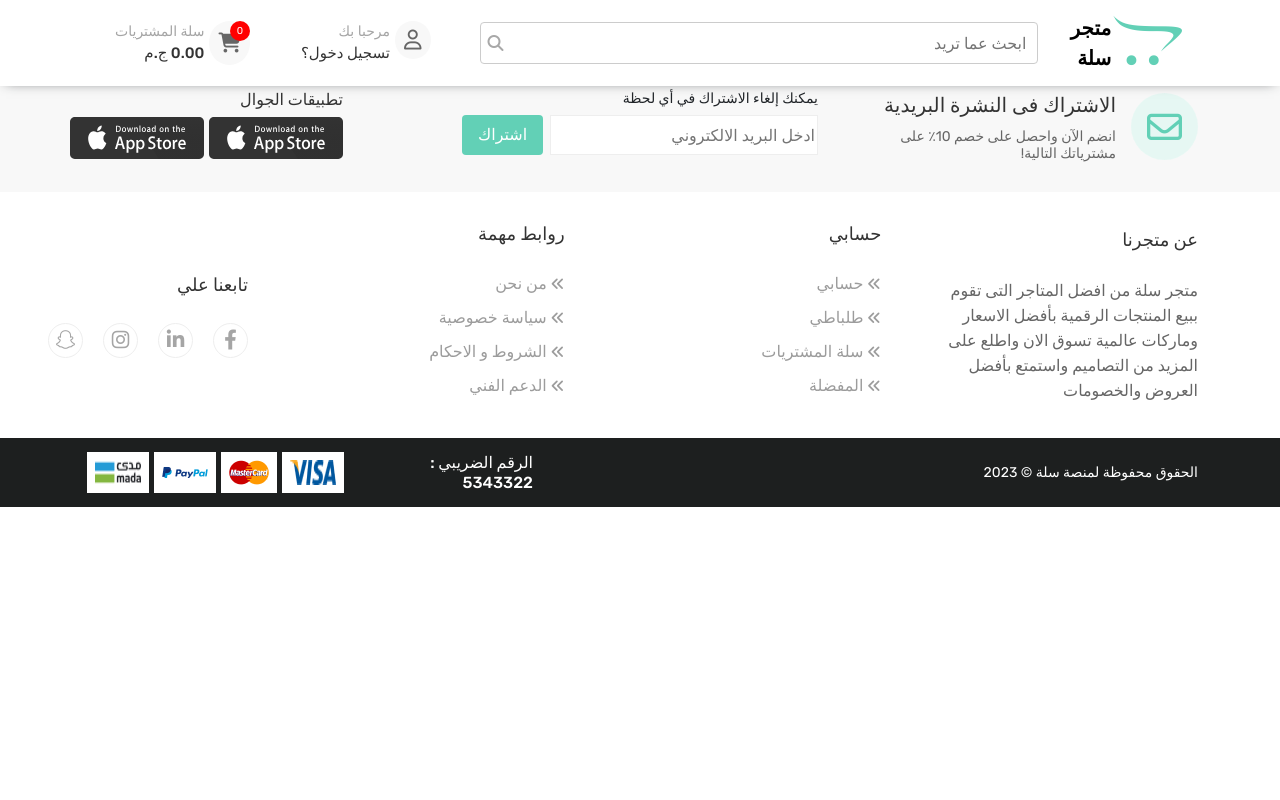
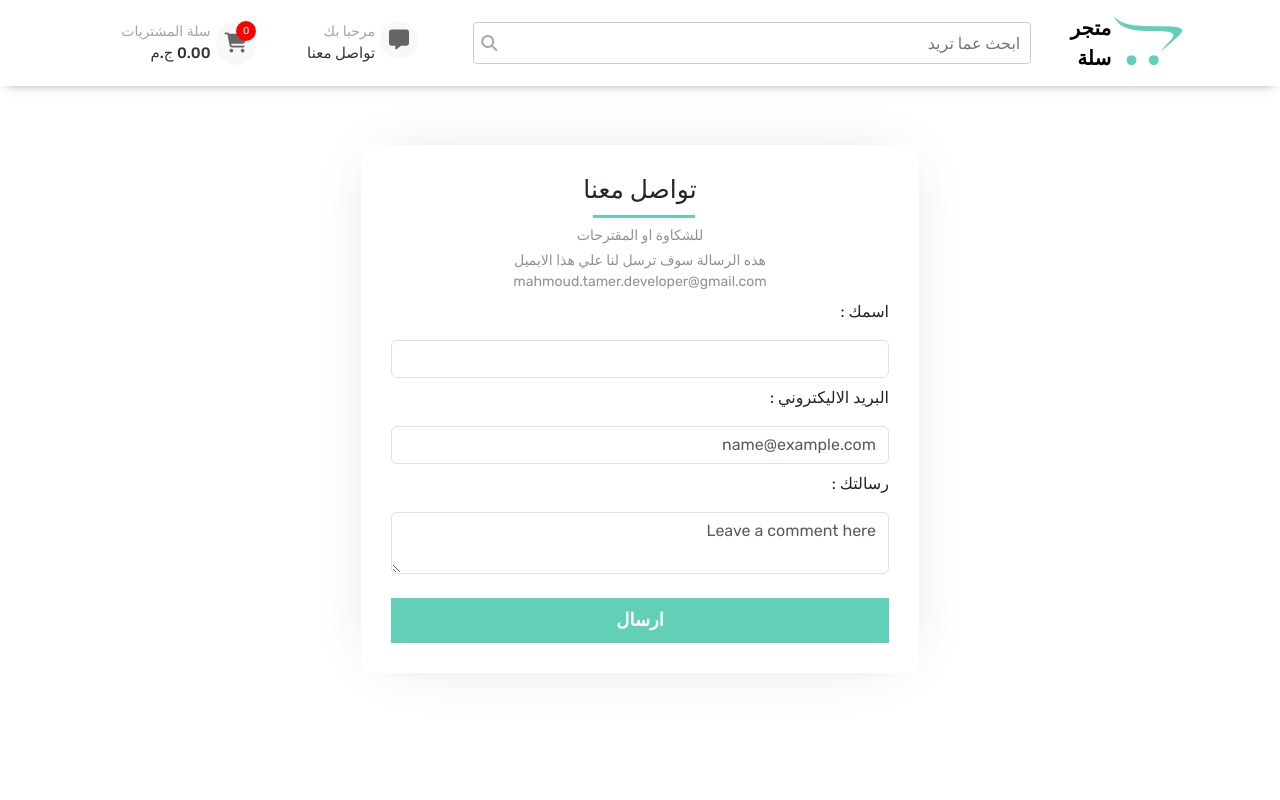
Before and after one commit to mahmoudtamer0/Masr.market, a React (Create React App) app: page /Masr.market/contact-us in a window 1280 px wide. Shown: the top 800 px of the page. Built offline with nearby package versions, Linux system fonts and the light colour scheme.

Commit message:
adding contact-us section

```diff
--- a/package.json
+++ b/package.json
@@ -4,6 +4,7 @@
   "version": "0.1.0",
   "private": true,
   "dependencies": {
+    "@emailjs/browser": "^3.11.0",
     "@emotion/react": "^11.11.1",
     "@emotion/styled": "^11.11.0",
     "@fortawesome/free-regular-svg-icons": "^6.4.2",
--- a/src/App.js
+++ b/src/App.js
@@ -12,6 +12,7 @@ import Services from "./components/services/Services";
 import { ToastContainer } from 'react-toastify';
 import 'react-toastify/dist/ReactToastify.css';
 import ScrollToTop from "./components/ScrollToTop";
+import Contactus from "./components/contact us/Contactus";
 
 const cartFromLocalStorage = JSON.parse(localStorage.getItem("cart")) || [];
 
@@ -105,7 +106,6 @@ function App() {
                   <Landing />
                   <Services />
                   <ProductList
-                    // addtoserver={addtoserver}
                     cart={cart}
                     cartErr={cartErr}
                     handeladdprod={handeladdprod} />
@@ -139,6 +139,8 @@ function App() {
               <Route path="/products/:productId"
                 element={<ProductDetails cart={cart} addtoserver={handeladdprod}
                 />} />
+              <Route path="/contact-us"
+                element={<Contactus />} />
             </Routes>
             <Footer />
           </Router>
--- /dev/null
+++ b/src/components/contact us/Contactus.js
@@ -0,0 +1,104 @@
+import { useRef, useState } from 'react'
+import './contactus.css'
+import emailjs from '@emailjs/browser';
+import { faL } from '@fortawesome/free-solid-svg-icons';
+
+const Contactus = () => {
+
+    const [email, setemail] = useState('')
+    const [name, setName] = useState('')
+    const [message, setMessage] = useState('')
+    const [accept, setAccept] = useState(false)
+    const [loading, setLoading] = useState(false)
+    const [success, setSuccess] = useState('')
+    const form = useRef();
+    const sendEmail = async (e) => {
+        e.preventDefault();
+        let flage = true;
+        setAccept(true)
+        setLoading(true)
+        if (email !== "" && name !== '' && message !== '') {
+            flage = true;
+        } else flage = false;
+        try {
+            if (flage) {
+                emailjs.sendForm('service_5qhb8wa',
+                    'template_bqxj7l1',
+                    form.current,
+                    's8d_HsS8GsbrNNZvN')
+                    .then((result) => {
+                        console.log(result)
+                    }
+                    ).finally(
+                        setAccept(false),
+                        setSuccess(' تم ارسال رسالتك بنجاح, شكرا لك.'),
+                        setemail(''),
+                        setMessage(''),
+                        setName(''),
+                    )
+            }
+        } catch (error) {
+            console.log(error)
+        }
+        setLoading(false)
+    };
+
+    return (
+        <div className='maincart'>
+            <div className='container'>
+                <form onSubmit={sendEmail} ref={form} className='contact-form'>
+                    <h2 className='contact-title text-center'> تواصل معنا</h2>
+                    <p style={{ fontSize: "14px" }} className='mb-1 text-center text-body-tertiary'>للشكاوة او المقترحات</p>
+                    <p style={{ fontSize: "14px" }} className='mb-2 text-center text-body-tertiary'>هذه الرسالة سوف ترسل لنا علي هذا الايميل mahmoud.tamer.developer@gmail.com</p>
+                    <div>
+                        <div className=" mb-2">
+                            <label className='mb-3 label-conatact' htmlFor="">اسمك :</label>
+                            <input
+                                value={name}
+                                name="user_name"
+                                type="text"
+                                className="form-control"
+                                id=""
+                                onChange={(e) => setName(e.target.value)}
+                            />
+                        </div>
+                        {accept && name == "" && <p className='contact-error-message mb-2'>من فضلك ادخل هذا الحقل</p>}
+                        <div className="mb-2 ">
+                            <label className=' mb-3 label-conatact' >البريد الاليكتروني :</label>
+                            <input
+                                value={email}
+                                name="user_email"
+                                type="email"
+                                className="w-100 form-control"
+                                placeholder="name@example.com"
+                                onChange={(e) => setemail(e.target.value)}
+                            />
+                        </div>
+                        {accept && email == "" && <p className='contact-error-message mb-2'>من فضلك ادخل هذا الحقل</p>}
+                        <div className='form-flating'>
+                            <label className='mb-3 label-conatact'>رسالتك :</label>
+                            <textarea
+                                value={message}
+                                name="message"
+                                className="w-100 form-control"
+                                placeholder="Leave a comment here"
+                                onChange={(e) => setMessage(e.target.value)}
+                            ></textarea>
+                        </div>
+                    </div>
+                    {accept && message == "" && <p className='contact-error-message mb-2'>من فضلك ادخل هذا الحقل</p>}
+                    <div className='mt-4'>
+                        <button disabled={loading} type='submit'>ارسال</button>
+                    </div>
+                    {
+                        success != '' && <div className="mt-2 alert alert-success" role="alert">
+                            {success}
+                        </div>
+                    }
+                </form>
+            </div >
+        </div >
+    )
+}
+
+export default Contactus
--- /dev/null
+++ b/src/components/contact us/contactus.css
@@ -0,0 +1,60 @@
+.contact-form {
+    min-height: 60vh;
+    padding: 30px;
+    width: 50%;
+    margin: auto;
+    display: flex;
+    flex-direction: column;
+    justify-content: center;
+    box-shadow: 0px 0px 61px -25px #c9c9c9;
+}
+
+.label-conatact {
+    right: 0;
+}
+
+.contact-title {
+    font-size: 25px;
+    margin: 0 0 20px;
+    position: relative;
+    width: fit-content;
+    margin-left: auto;
+    margin-right: auto;
+}
+
+.contact-title::before {
+    content: "";
+    position: absolute;
+    width: 90%;
+    height: 3px;
+    background-color: #62D0B6;
+    top: calc(100% + 10px);
+    left: 10px;
+}
+
+.contact-form button {
+    width: 100%;
+    height: 45px;
+    color: white;
+    font-weight: bold;
+    font-size: 18px;
+    background-color: #62D0B6;
+    transition: 0.2s;
+    border: 1px solid #62D0B6 !important;
+}
+
+.contact-form button:hover {
+    background-color: white;
+    color: #62D0B6 !important;
+}
+
+.contact-error-message {
+    color: red;
+    font-size: 15px;
+}
+
+@media(max-width:990px) {
+    .contact-form {
+        width: 100%;
+    }
+}
--- a/src/components/footer/Footer.js
+++ b/src/components/footer/Footer.js
@@ -83,11 +83,14 @@ function Footer() {
             <div className='foot-lastlayer'>
                 <div className='container'>
                     <div className='foot-last-main row justify-content-between align-items-center'>
-                        <div className='col-lg-7 foot-last-fdiv'>
+                        <div className='col-lg-3 foot-last-fdiv'>
                             الحقوق محفوظة لمنصة سلة © 2023
                         </div>
-
-                        <div className='foot-last-secdiv col-lg-5 d-flex align-items-center'>
+                        <div className='foot-madby col-lg-3'>
+                            <h4 style={{ color: "white", fontSize: "14px", margin: "0" }}>Made By:
+                                <a href='https://www.linkedin.com/in/mahmoudtamer0' target='_blank'> Mahmoud Tamer </a></h4>
+                        </div>
+                        <div className='foot-last-secdiv col-lg-3 d-flex align-items-center'>
                             <h6>الرقم الضريبي : 5343322</h6>
                             <div className='d-flex'>
                                 <img src={img} />
--- a/src/components/footer/footer.css
+++ b/src/components/footer/footer.css
@@ -250,3 +250,12 @@ ul {
         justify-content: center;
     }
 }
+
+.foot-last-secdiv img {
+    width: 45px;
+}
+
+.foot-madby a {
+    color: #62D0B6;
+    margin-left: 4px;
+}
--- a/src/components/navbar/Navbar.js
+++ b/src/components/navbar/Navbar.js
@@ -21,14 +21,14 @@ function Navbar(props) {
                     <i className="fa-solid fa-magnifying-glass"></i>
                 </div>
                 <div className="d-flex navlanks align-items-center">
-                    <NavLink className=" navbar-brand align-items-center">
+                    <NavLink to={`/contact-us`} className=" navbar-brand align-items-center">
                         <div className="d-flex nav-cont">
                             <div>
-                                <i className="fa-regular fa-user"></i>
+                                <i className="fa-solid fa-message"></i>
                             </div>
                             <div className="brand-text text-prof">
                                 <p>مرحبا بك</p>
-                                <p>تسجيل دخول؟</p>
+                                <p>تواصل معنا</p>
                             </div>
                         </div>
                     </NavLink>
--- a/src/components/productsList/Product.js
+++ b/src/components/productsList/Product.js
@@ -20,7 +20,7 @@ const Product = ({ product, handeladdprod, cart }) => {
     return (
         <div className="col-lg-3 col-12 col-md-4 col-sm-6" key={product.id}>
             <div style={{ minHeight: "500px" }} className="card card-product">
-                <img src={product.image} loading='lazy' className="card-img-top" alt="..." />
+                <img src={product.image} className="card-img-top" alt="..." />
                 <div className="card-body">
                     <p className='mt-2 mb-2 prod-category'>{product.category}</p>
                     <Link className="mt-2 mb-2 title-card" to={`/products/${product.id}`}>{product.title.length > 30 ? `${product.title.slice(0, 30)}...` : product.title.slice(0, 30)}</Link>
--- a/src/components/productsList/Productlist.js
+++ b/src/components/productsList/Productlist.js
@@ -2,6 +2,7 @@ import './productlist.css'
 import { useState, useEffect, useRef } from 'react';
 import ClipLoader from "react-spinners/ClipLoader";
 import Product from './Product';
+import { Link } from 'react-router-dom';
 function ProductList(props) {
     //states
     const localValue = JSON.parse(localStorage.getItem("products"))
@@ -125,6 +126,10 @@ function ProductList(props) {
                                 data-testid="loader"
                             /><div className='mt-3'>.... <i className="fa-regular fa-face-smile-beam" style={{ color: "#FFC62A" }}></i> Please wait a second waiting for server response </div></div>}
                 </div>
+                <div className='end-buttons w-50 d-flex justify-content-center'>
+                    <Link>تواصل معنا</Link>
+                    <Link>تعديل علي المنتجات</Link>
+                </div>
             </div>
         </div>
 
--- a/src/components/productsList/productlist.css
+++ b/src/components/productsList/productlist.css
@@ -175,3 +175,38 @@ p.card-text {
 .prod-details-btn {
     margin-top: 5px;
 }
+
+.end-buttons {
+    gap: 10px;
+    margin-top: 80px;
+    margin: 80px auto 0;
+    align-items: center;
+}
+
+.end-buttons a {
+    text-decoration: none;
+    color: white;
+    background-color: #62D0B6;
+    padding: 10px 20px;
+    width: 100%;
+    text-align: center;
+    border-radius: 5px;
+    transition: 0.2s;
+    border: 2px solid #62D0B6;
+}
+
+.end-buttons a:hover {
+    background-color: white;
+    color: #62D0B6;
+}
+
+@media(max-width:990px) {
+    .end-buttons {
+        flex-wrap: wrap;
+        width: 100% !important;
+    }
+
+    .end-buttons a {
+        width: 100% !important;
+    }
+}
```
Also changed, not shown: 1 other file (tests, documents, lock files or other folders).
